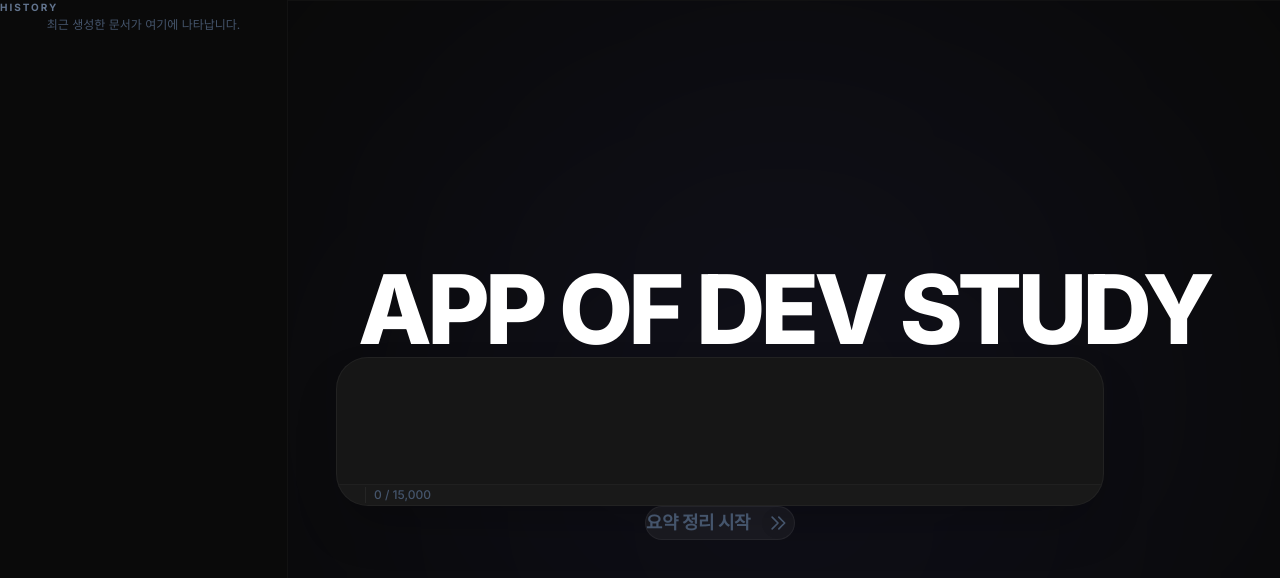
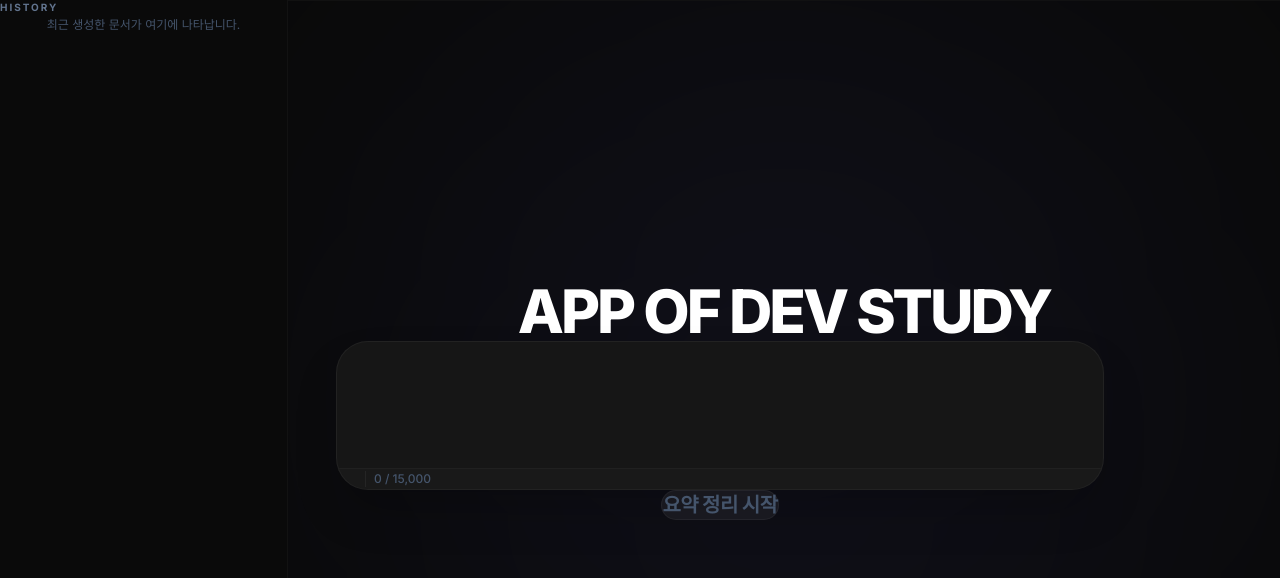
Before and after one commit to ko750125-afk/studydev, a Next.js app: page / in a window 1280 px wide. Shown: the top 578 px of the page. Built offline with nearby package versions, Linux system fonts and the light colour scheme.

Commit message:
UI balance: adjust heading size and refine action button

```diff
--- a/src/app/page.tsx
+++ b/src/app/page.tsx
@@ -103,8 +103,8 @@ export default function Home() {
           <div className="w-full max-w-4xl relative z-10">
             {/* Conditional Rendering: Idle / Success / Error */}
             {state === "idle" || state === "loading" ? (
-              <div className="text-center space-y-24 animate-fade-in-up">
-                <h1 className="text-6xl sm:text-8xl font-black tracking-tighter text-white">
+              <div className="text-center space-y-20 animate-fade-in-up">
+                <h1 className="text-4xl sm:text-6xl font-black tracking-tighter text-white">
                   APP OF DEV STUDY
                 </h1>
 
--- a/src/components/InputBox.tsx
+++ b/src/components/InputBox.tsx
@@ -99,38 +99,31 @@ export default function InputBox({ onSubmit, isLoading }: InputBoxProps) {
       </div>
 
       {/* Standalone Action Button */}
-      <div className="mt-10 flex justify-center">
+      <div className="mt-12 flex justify-center">
         <button
           onClick={handleSubmit}
           disabled={isEmpty || isOverLimit || isLoading}
-          className={`group relative flex items-center gap-3 px-12 py-5 rounded-[24px] font-bold text-lg transition-all duration-500 overflow-hidden ${
+          className={`group relative flex items-center justify-center px-16 py-5 rounded-[22px] font-extrabold text-xl transition-all duration-500 ${
             isEmpty || isOverLimit || isLoading
               ? "bg-white/5 text-slate-600 cursor-not-allowed border border-white/5"
-              : "bg-white text-black hover:scale-105 active:scale-95 shadow-[0_20px_50px_rgba(255,255,255,0.1)]"
+              : "bg-white text-black hover:scale-105 active:scale-95 shadow-[0_20px_40px_rgba(255,255,255,0.15)] hover:shadow-[0_25px_60px_rgba(255,255,255,0.2)]"
           }`}
         >
-          {/* Shine Effect */}
+          {/* Subtle Inner Glow/Shimmer */}
           {!isEmpty && !isOverLimit && !isLoading && (
-            <div className="absolute inset-0 bg-gradient-to-r from-transparent via-white/40 to-transparent -translate-x-full group-hover:animate-[shimmer_2s_infinite] pointer-events-none" />
+            <div className="absolute inset-0 bg-gradient-to-tr from-transparent via-indigo-500/5 to-transparent opacity-0 group-hover:opacity-100 transition-opacity duration-700" />
           )}
 
           {isLoading ? (
-            <>
-              <svg className="w-6 h-6 animate-spin" fill="none" viewBox="0 0 24 24">
+            <div className="flex items-center gap-3">
+              <svg className="w-6 h-6 animate-spin text-black" fill="none" viewBox="0 0 24 24">
                 <circle className="opacity-25" cx="12" cy="12" r="10" stroke="currentColor" strokeWidth="4" />
                 <path className="opacity-75" fill="currentColor" d="M4 12a8 8 0 018-8V0C5.373 0 0 5.373 0 12h4z" />
               </svg>
               <span className="tracking-tight">지식 추출 중...</span>
-            </>
+            </div>
           ) : (
-            <>
-              <span className="relative z-10 tracking-tight">요약 정리 시작</span>
-              <div className="relative z-10 w-8 h-8 rounded-full bg-black/5 flex items-center justify-center group-hover:translate-x-1 transition-transform">
-                <svg className="w-5 h-5" fill="none" stroke="currentColor" viewBox="0 0 24 24">
-                  <path strokeLinecap="round" strokeLinejoin="round" strokeWidth={2} d="M13 5l7 7-7 7M5 5l7 7-7 7" />
-                </svg>
-              </div>
-            </>
+            <span className="relative z-10 tracking-tight">요약 정리 시작</span>
           )}
         </button>
       </div>
```
